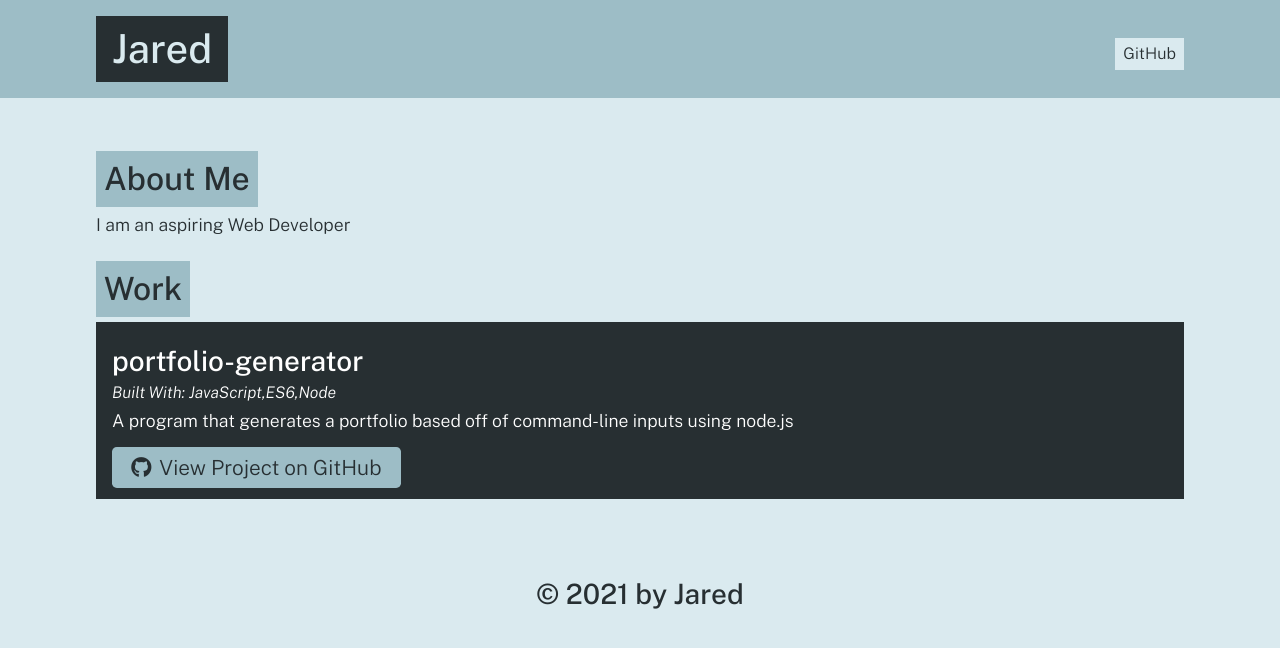
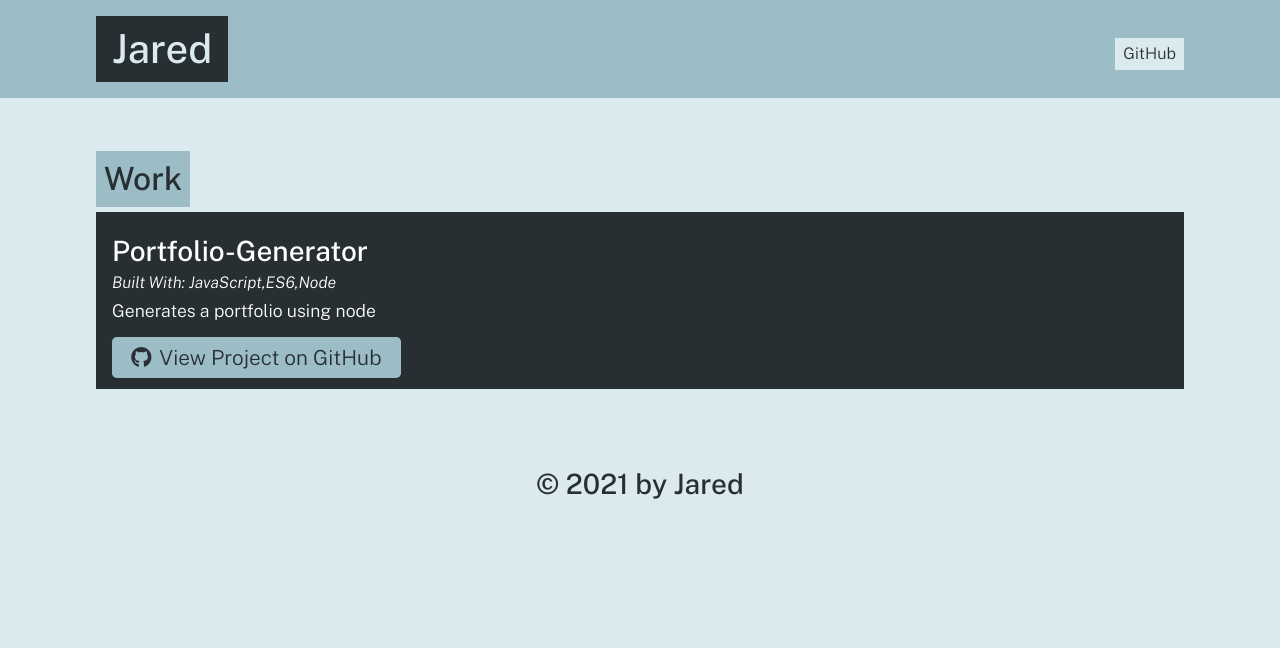
Before and after one commit to jareddodson/portfolio-generator, a website: page dist/index.html in a window 1280 px wide. Drawn offline with nearby package versions, Linux system fonts and the light colour scheme.

Commit message:
modified dist/index.html

```diff
--- a/dist/index.html
+++ b/dist/index.html
@@ -22,23 +22,18 @@
       </header>
       <main class="container my-5">
 
-      <section class="my-3" id="about">
-        <h2 class="text-dark bg-primary p-2 display-inline-block">About Me</h2>
-        <p>I am an aspiring Web Developer</p>
-      </section>
-
 
       <section class="my-3" id="portfolio">
         <h2 class="text-dark bg-primary p-2 display-inline-block">Work</h2>
         <div class="flex-row justify-space-between">
 
             <div class="col-12 mb-2 bg-dark text-light p-3">
-              <h3 class="portfolio-item-title text-light">portfolio-generator</h3>
+              <h3 class="portfolio-item-title text-light">Portfolio-Generator</h3>
               <h5 class="portfolio-languages">
                 Built With:
                 JavaScript,ES6,Node
               </h5>
-              <p>A program that generates a portfolio based off of command-line inputs using node.js</p>
+              <p>Generates a portfolio using node</p>
               <a href="https://github.com/jareddodson/portfolio-generator" class="btn"><i class="fab fa-github mr-2"></i>View Project on GitHub</a>
             </div>
 
```
